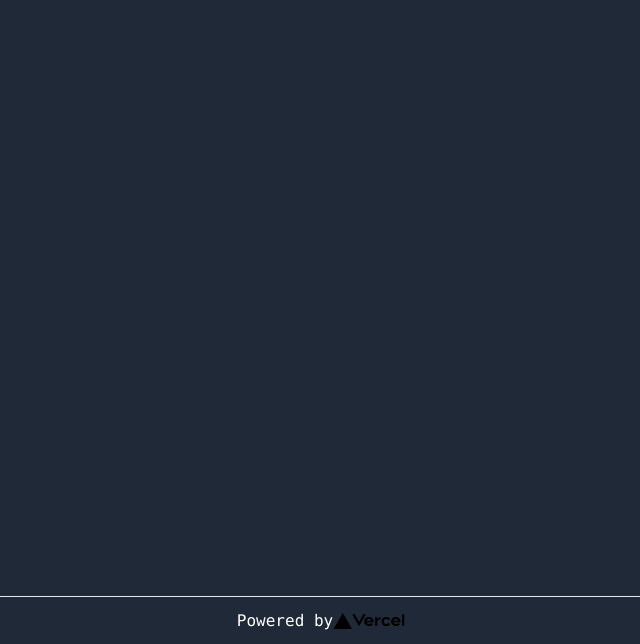
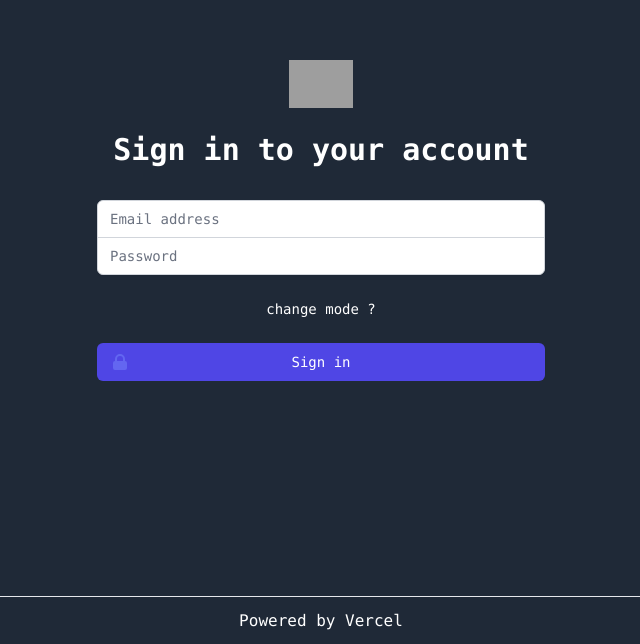
Before and after one commit to hfujiyos/nextjs-blog-demo, a Next.js app: page / in a window 1280 px wide. Shown: the part 156-800 px from the top of the page, without its empty margins (319-959 px from the left). Built offline with nearby package versions, Linux system fonts and the light colour scheme; grey boxes are pictures that could not be loaded.

Commit message:
Add login mock

```diff
--- a/components/Auth.js
+++ b/components/Auth.js
@@ -1,3 +1,53 @@
+import { LockClosedIcon } from '@heroicons/react/solid'
+
 export default function Auth() {
-  return <></>;
+  return <div className="max-w-md w-full space-y-8">
+  <div>
+    {/* eslint-disable-next-line @next/next/no-img-element */}
+    <img className="mx-auto h-12 w-auto" src="https://tailwindui.com/img/logos/workflow-mark-indigo-600.svg" alt="Workflow"/>
+    <h2 className="mt-6 text-center text-3xl font-extrabold text-white">Sign in to your account</h2>
+  </div>
+  <form className="mt-8 space-y-6" action="#" method="POST">
+    <input type="hidden" name="remember" value="true"/>
+    <div className="rounded-md shadow-sm -space-y-px">
+      <div>
+        <input
+          id="email-address"
+          name="email"
+          type="email"
+          autoComplete="email"
+          required className="appearance-none rounded-none relative block w-full px-3 py-2 border border-gray-300 placeholder-gray-500 text-gray-900 rounded-t-md focus:outline-none focus:ring-indigo-500 focus:border-indigo-500 focus:z-10 sm:text-sm"
+          placeholder="Email address"
+        />
+      </div>
+      <div>
+        <input
+          id="password"
+          name="password"
+          type="password"
+          autoComplete="current-password"
+          required className="appearance-none rounded-none relative block w-full px-3 py-2 border border-gray-300 placeholder-gray-500 text-gray-900 rounded-b-md focus:outline-none focus:ring-indigo-500 focus:border-indigo-500 focus:z-10 sm:text-sm"
+          placeholder="Password"
+        />
+      </div>
+    </div>
+
+    <div className="flex items-center justify-center">
+      <div className="text-sm">
+        <span className="cursol-pointer font-medium text-white hover:text-indigo-500">
+          change mode ?
+        </span>
+      </div>
+    </div>
+
+    <div>
+      <button type="submit" className="group relative w-full flex justify-center py-2 px-4 border border-transparent text-sm font-medium rounded-md text-white bg-indigo-600 hover:bg-indigo-700 focus:outline-none focus:ring-2 focus:ring-offset-2 focus:ring-indigo-500">
+        <span className="absolute left-0 inset-y-0 flex items-center pl-3">
+          <LockClosedIcon className="h-5 w-5 text-indigo-500 group-hover:text-indigo-400" aria-hidden="true" />
+        </span>
+        Sign in
+      </button>
+    </div>
+  </form>
+</div>;
 }
--- a/components/Layout.js
+++ b/components/Layout.js
@@ -17,9 +17,9 @@ export default function Layout({ children, title = "Default title" }) {
           target="_blank"
           rel="noopener noreferrer"
         >
-          Powered by{" "}
+          Powered by{" "}Vercel
           {/* <img src="/vercel.svg" alt="Vercel Logo" className="h-4 ml-2" /> */}
-          <Image src="/vercel.svg" alt="Vercel Logo" width={72} height={16} />
+          {/* <Image src="/vercel.svg" alt="Vercel Logo" width={72} height={16} /> */}
         </a>
       </footer>
     </div>
--- a/package.json
+++ b/package.json
@@ -9,6 +9,8 @@
     "lint": "next lint"
   },
   "dependencies": {
+    "@heroicons/react": "^1.0.6",
+    "@tailwindcss/forms": "^0.5.2",
     "next": "12.1.6",
     "react": "18.1.0",
     "react-dom": "18.1.0"
--- a/tailwind.config.js
+++ b/tailwind.config.js
@@ -6,5 +6,7 @@ module.exports = {
   theme: {
     extend: {},
   },
-  plugins: [],
+  plugins: [
+    require('@tailwindcss/forms'),
+  ],
 }
```
Also changed, not shown: docdev/githubflow.md (added, +54 -0 lines), docdev/tailwindcss.md (added, +88 -0 lines), 2 other files (tests, documents, lock files or other folders).
